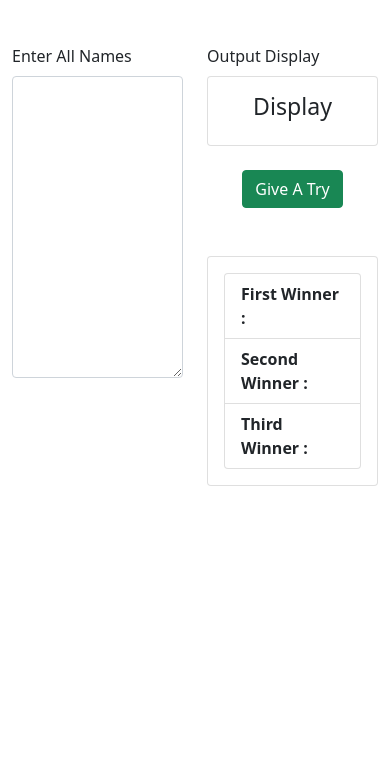
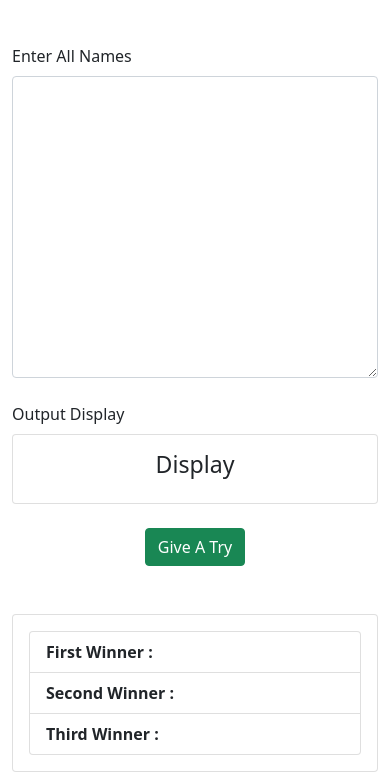
Before and after one commit to mxasraful/js-raffle-draw, a plain HTML site: page index.html in a window 390 px wide. Shown: the part 102-875 px from the top of the page. Drawn offline with nearby package versions, Linux system fonts and the light colour scheme.

Commit message:
Some Bug Fix

```diff
--- a/index.html
+++ b/index.html
@@ -20,7 +20,7 @@
     </div>
     <div class="container mt-5">
         <div class="row">
-            <div class="col-6">
+            <div class="col-sm-6">
                 <p class="mb-2" id="entryAddLabel">Enter All Names</p>
                 <div class="my-5" id="entryAddedMsg">
                     <h3>You have entered your names</h3>
@@ -37,7 +37,7 @@
                     </div>
                 </div>
             </div>
-            <div class="col-6">
+            <div class="col-sm-6">
                 <p class="mb-2">Output Display</p>
                 <div class="card mb-4">
                     <div class="card-body">
--- a/style.css
+++ b/style.css
@@ -3,3 +3,7 @@
 #entryAddedMsg{
     display: none;
 }
+
+@media only screen and (max-width: 575px) {
+
+}
```
